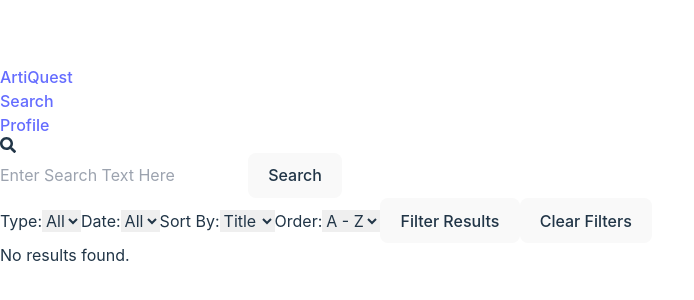
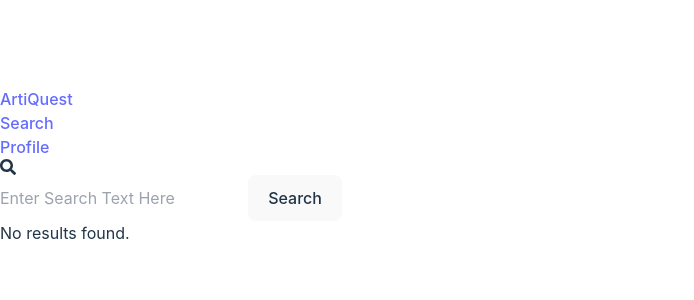
Before and after one commit to EmoryBrock/ArtExhibitCurator, a React (Vite) app: page /search in a window 1280 px wide. Shown: the part 234-534 px from the top of the page, without its empty margins (0-694 px from the left). Built offline with nearby package versions, Linux system fonts and the light colour scheme.

Commit message:
added conditional rendering of SearchFilter with SearchResults

```diff
--- a/src/components/Search/SearchBar.jsx
+++ b/src/components/Search/SearchBar.jsx
@@ -134,17 +134,16 @@
         Search
       </button>
 
-      <SearchFilter
-        filters={filters}
-        onFilterChange={handleFilterChange}
-        onApplyFilters={applyFilters}
-        onClearFilters={clearFilters}
-      />
-
       {isLoading ? (
         <p>Retrieving data...</p>
       ) : results && results.length > 0 ? (
         <div>
+          <SearchFilter
+            filters={filters}
+            onFilterChange={handleFilterChange}
+            onApplyFilters={applyFilters}
+            onClearFilters={clearFilters}
+          />
           <SearchResults results={results} totalResults={totalResults} />
         </div>
       ) : (
```
